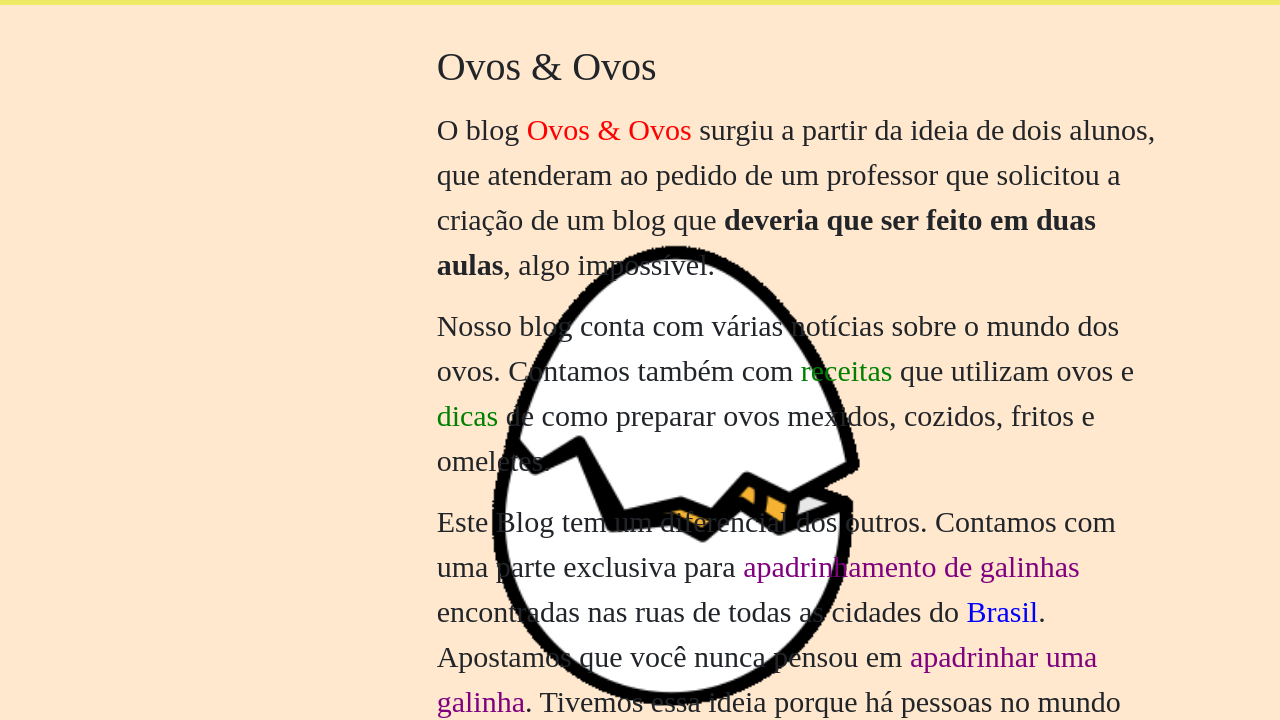
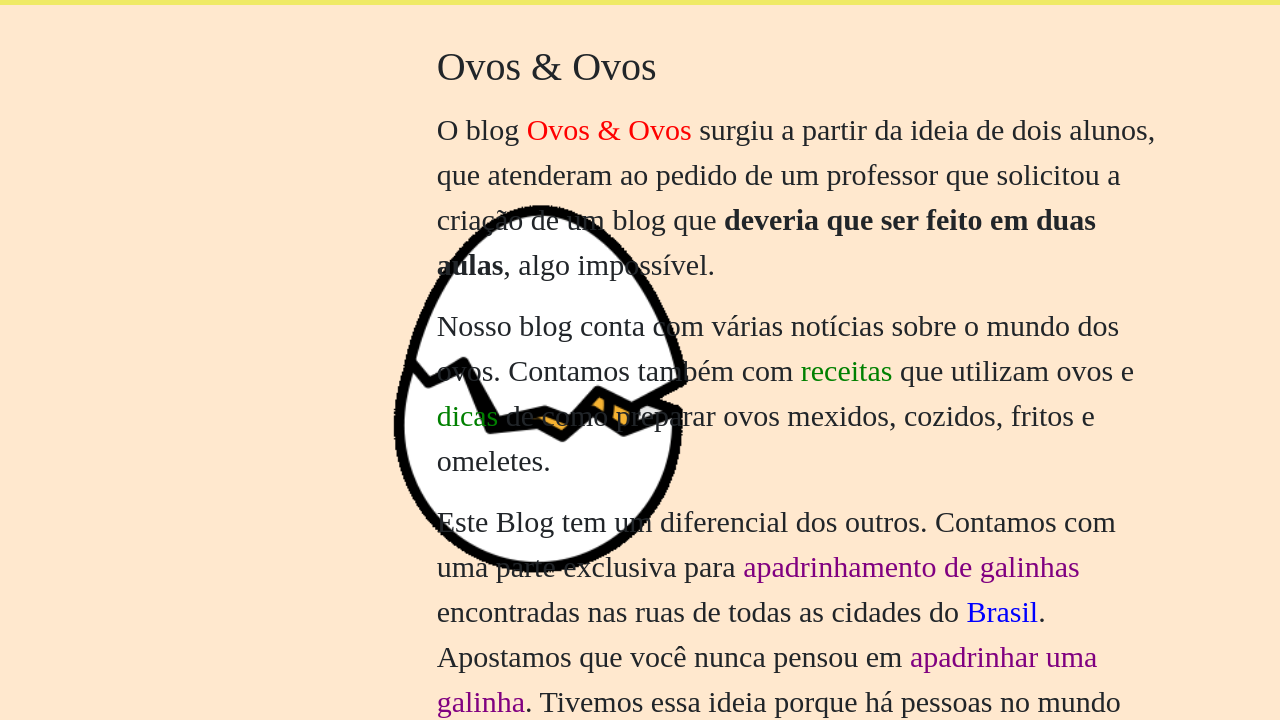
Before and after one commit to HugoMapeli/BlogDSW1, a plain HTML site: page html/index.html in a window 1280 px wide. Shown: the part 101-821 px from the top of the page. Drawn offline with Linux system fonts and the light colour scheme.

Commit message:
sadsadsad

```diff
--- a/html/index.html
+++ b/html/index.html
@@ -83,7 +83,7 @@
 
 
 	<div class="row" style="padding-top: 3%; font-family: Berlin Sans FB;">
-  <div class="col-4"> <img src="../img/original.gif" style="height:100%;"></div>
+		<div class="col-4"> <img src="../img/original.gif" style="height:80%;"></div>
 		<div class="col-7">
 			<h1 style="padding-bottom: 1%">Ovos & Ovos</h1>
 			<p style="font-size: 30px">O blog <span style="color: red;">Ovos & Ovos</span> surgiu a partir da ideia de dois alunos, que atenderam ao pedido de um professor que solicitou a criação de um blog que <span style="font-weight: bold;">deveria que ser feito em duas aulas</span>, algo impossível.</p>
```
Lines whose indentation alone changed are shown as unchanged.
